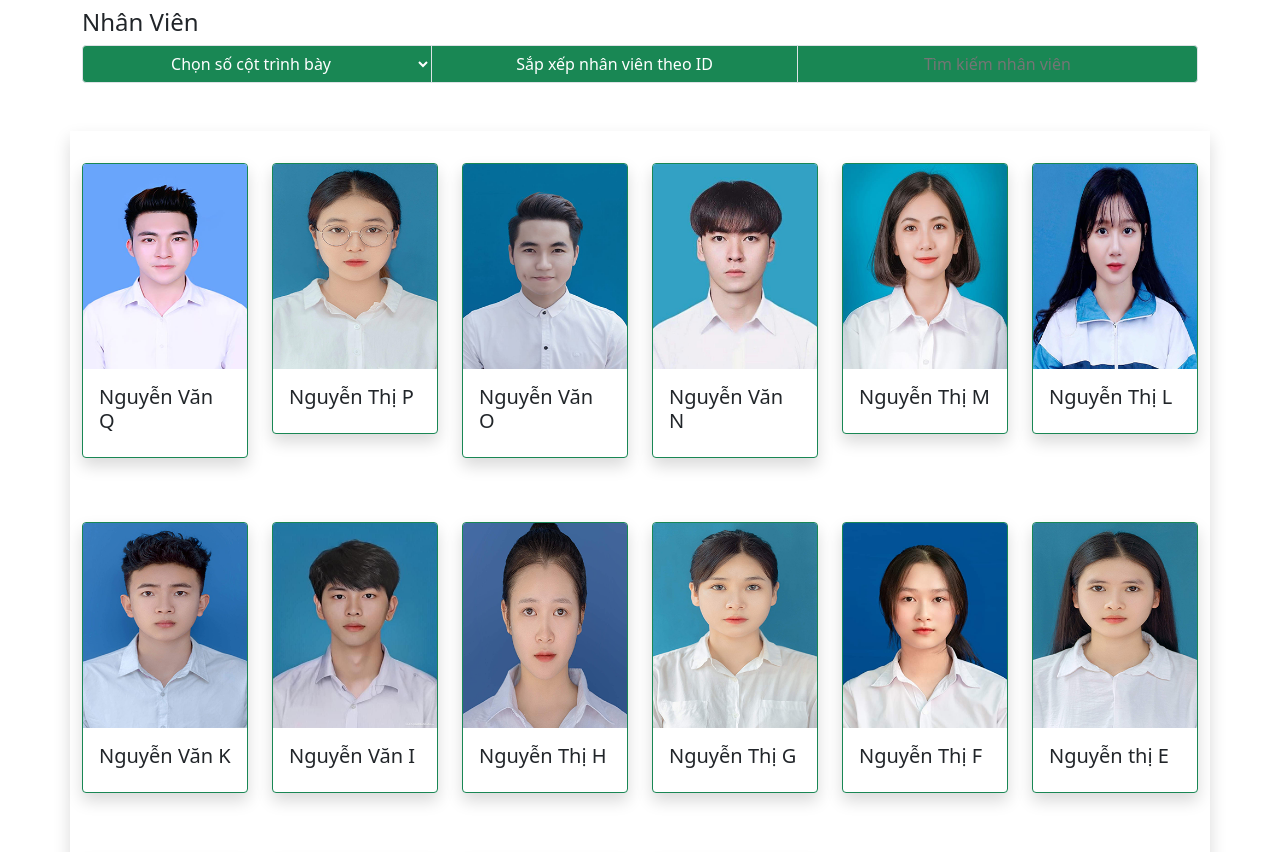
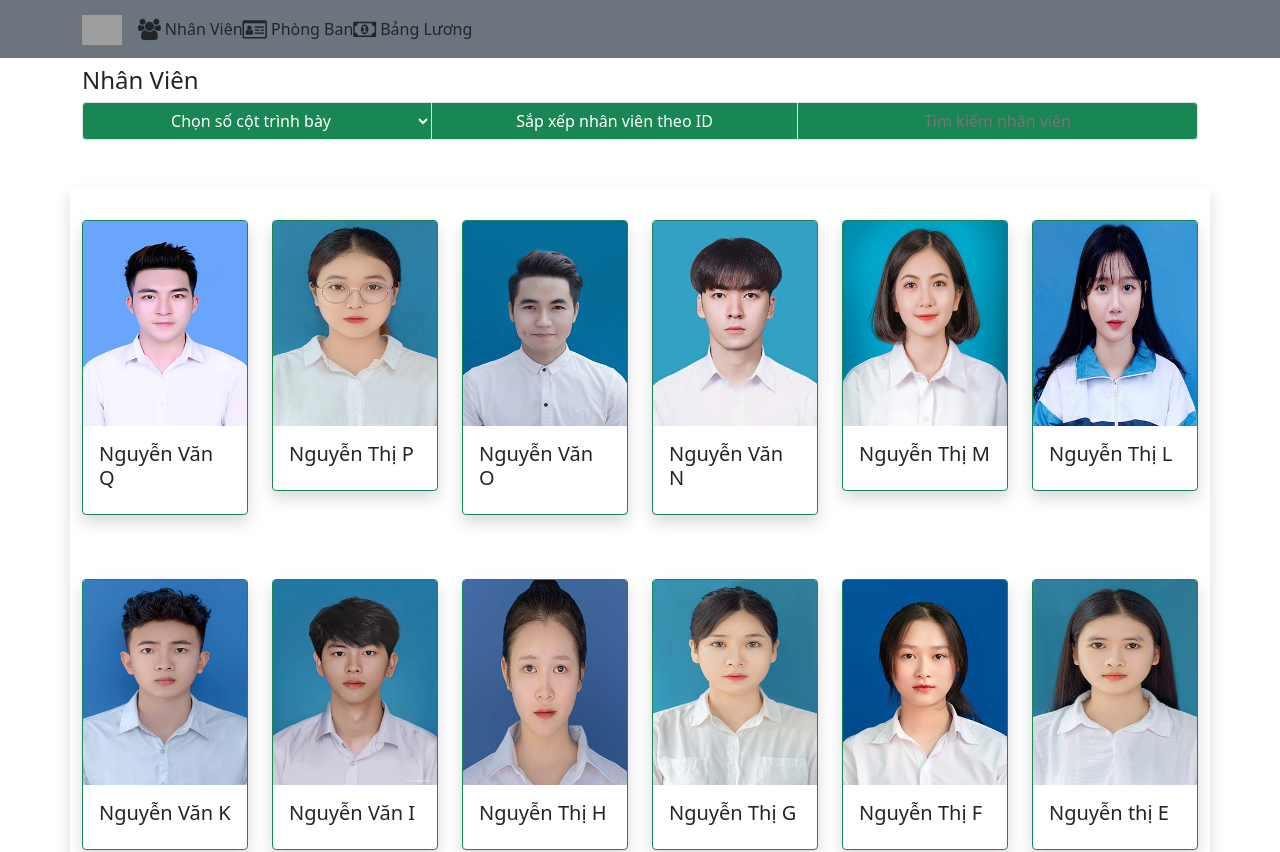
Before and after one commit to MarcellNT/FUNIXReactJSASM, a React (Create React App) app: page / in a window 1280 px wide. Shown: the top 852 px of the page. Built offline with nearby package versions, Linux system fonts and the light colour scheme; grey boxes are pictures that could not be loaded.

Commit message:
Creat HeaderComponent

```diff
--- /dev/null
+++ b/src/component/HeaderComponent.js
@@ -0,0 +1,69 @@
+import React, { Component } from "react";
+import { Nav, NavItem, Navbar, NavbarToggler, Collapse, NavbarBrand } from 'reactstrap';
+class Header extends Component {
+    constructor(props) {
+        super(props);
+        // NavbarToggler mặc định luôn là đóng
+        this.state = {
+            isNavOpen: false
+        }
+        this.toggleNav = this.toggleNav.bind(this);
+    }
+    // set lại state nếu mở thì click vào thành đóng và ngược lại
+    toggleNav() {
+        this.setState({
+            isNavOpen: !this.state.isNavOpen
+        })
+    }
+
+    render() {
+        return (
+            <div>
+                <Navbar
+                    color="secondary"
+                    container="md"
+                    expand="md"
+                    light
+                >
+                    <NavbarBrand>
+                        <img
+                            color="white"
+                            src="./assets/image/logo.png"
+                            alt="Ristorante Con Fusion"
+                            width="40"
+                            height="30"
+                        />
+                    </NavbarBrand>
+                    <NavbarToggler
+                        // Khi click gọi hàm tooggleNav
+                        onClick={this.toggleNav}
+                    />
+                    <Collapse
+                        navbar
+                        isOpen={this.state.isNavOpen}
+                    >
+                        <Nav
+                            className="me-auto"
+                            navbar
+                        >
+                            <NavItem>
+                                <i className="fa fa-users fa-lg me-1"></i>
+                                Nhân Viên
+                            </NavItem>
+                            <NavItem>
+                                <i className="fa fa-id-card-o fa-lg me-1"></i>
+                                Phòng Ban
+                            </NavItem>
+                            <NavItem>
+                                <i className="fa fa-money fa-lg me-1"></i>
+                                Bảng Lương
+                            </NavItem>
+                        </Nav>
+                    </Collapse>
+                </Navbar>
+            </div>
+        )
+    }
+}
+
+export default Header;
--- a/src/component/MainComponent.js
+++ b/src/component/MainComponent.js
@@ -3,6 +3,7 @@ import StaffList from "./StaffsListComponent";
 import Department from "./DepartmentComponent";
 import Salary from "./SalaryComponent";
 import Footer from "./FooterComponent";
+import Header from "./HeaderComponent";
 import { STAFFS, DEPARTMENTS } from "../shared/staffs";
 
 
@@ -19,6 +20,7 @@ class Main extends Component {
     render() {
         return (
             <div>
+                <Header/>
                 {/* gán staffs = this.state.staffs lấy giá trị của nó */}
                 <StaffList staffs={this.state.staffs} />
                 <Department departments={this.state.departments} />
```
